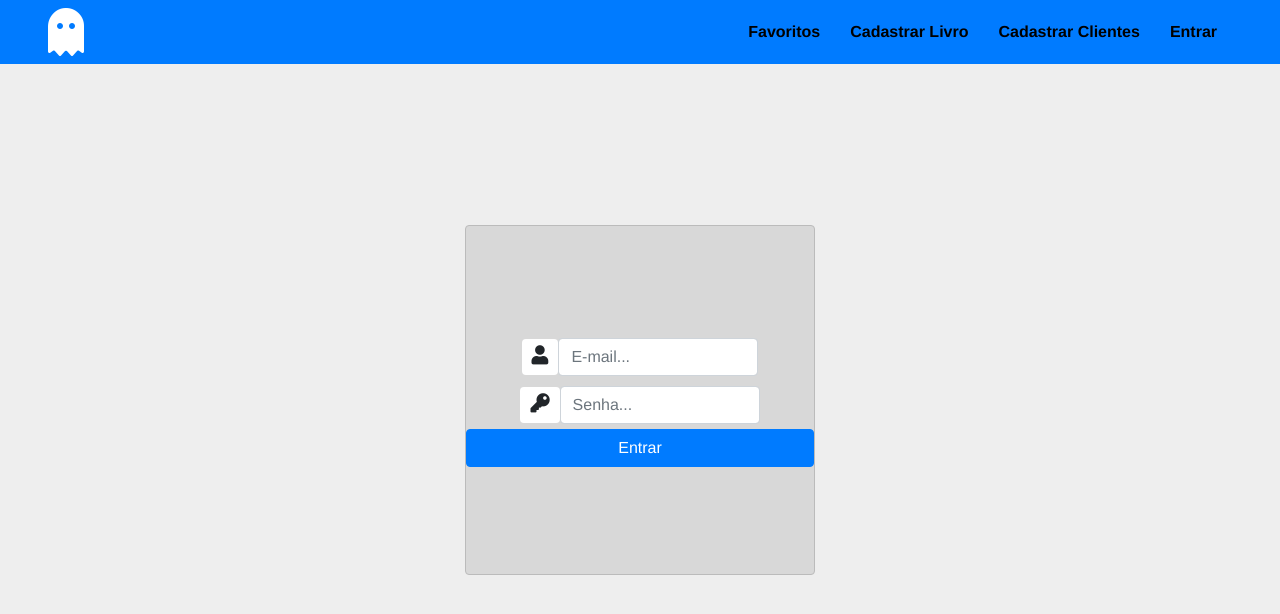
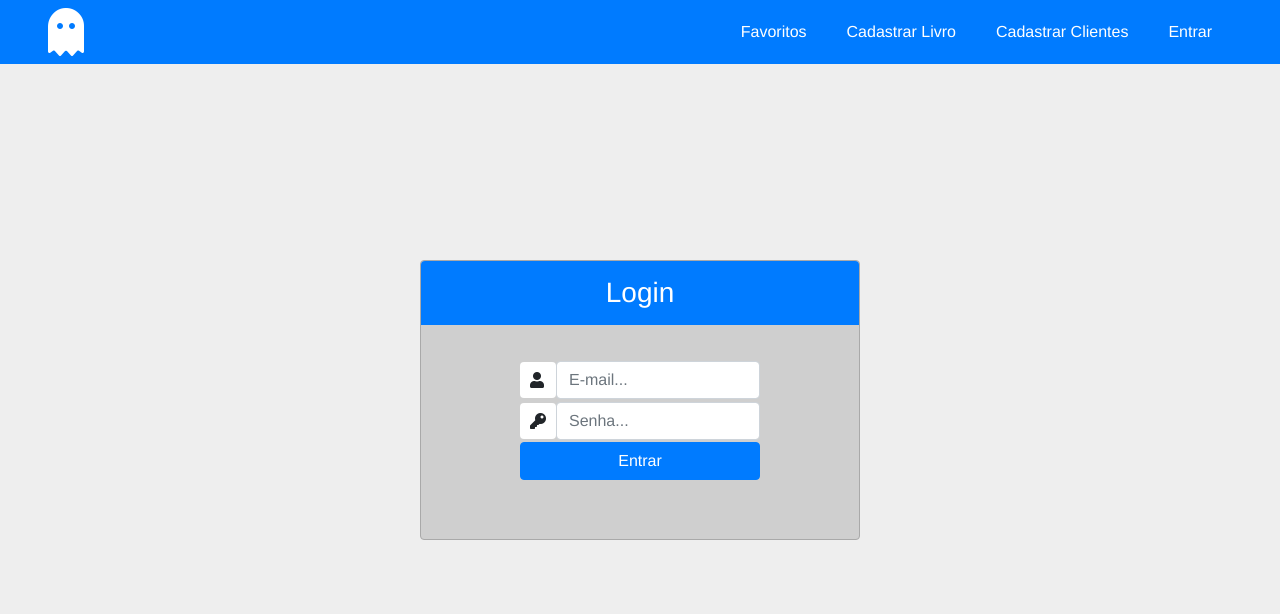
Before and after one commit to MrGuizao/centro-espirita, a React (Create React App) app: page /login in a window 1280 px wide. Shown: the top 614 px of the page. Built offline with nearby package versions, Linux system fonts and the light colour scheme.

Commit message:
estilo do login feito

```diff
--- a/src/components/books/style.css
+++ b/src/components/books/style.css
@@ -2,6 +2,7 @@
      width: 45%;
      height: auto;
      position: relative;
+     padding-right: 20px;
 }
 
 .img-book {
@@ -13,20 +14,21 @@
 .fa-star,
 .fa-heart {
      position: absolute;
-     top: 5px;
-     right: 8px;
-     font-size: 1.8em;
-     color: #ff000040;
+     top: 4px;
+     right: 6px;
+     font-size: 1.6em;
+     color: #ff000050;
      z-index: 2;
 }
 
 .fa-star:hover,
 .fa-heart:hover {
+     /* color: #ffe600; */
      color: #ff0000;
      cursor: pointer;
 }
 
-@media (max-width: 875px){
+@media (max-width: 875px) {
      .card {
           width: 20%;
           height: auto;
@@ -39,6 +41,7 @@
      }
 
 }
+
 /* .books {
      width: 220px;
      min-height: 300px;
--- a/src/components/header/Header.jsx
+++ b/src/components/header/Header.jsx
@@ -8,9 +8,9 @@ export default function Header() {
                <Link to="/" className="fas fa-ghost"></Link>
                {/* <i className="fas fa-ghost"></i> */}
                <ul className="nav justify-content-end">
-                    <Link to="/" className="linkagem">Favoritos</Link>
-                    <Link to="/" className="linkagem">Cadastrar livro</Link>
-                    <Link to="/" className="linkagem">Cadastrar clientes</Link>
+                    <Link to="/favoritos" className="linkagem">Favoritos</Link>
+                    <Link to="/livros" className="linkagem">Cadastrar livro</Link>
+                    <Link to="/clientes" className="linkagem">Cadastrar clientes</Link>
                     <Link to="/login" className="linkagem">Entrar</Link>
                </ul>
           </nav>
--- a/src/components/header/style.css
+++ b/src/components/header/style.css
@@ -1,18 +1,16 @@
 .linkagem {
-     all: unset;
      text-transform: capitalize;
-     font-weight: 600;
-     margin: 0 15px;
+     margin: 0 20px;
      cursor: pointer;
-     color: black;
      text-decoration: none;
+     color: white;
 }
 .linkagem:hover{
      text-decoration: none;
      color: white;
 
 }
-.fa-ghost {
+.fa-ghost, .fa-ghost:hover {
+     color: white;
      font-size: 3rem;
-     color: #fff;
 }
--- a/src/components/login/Login.jsx
+++ b/src/components/login/Login.jsx
@@ -3,17 +3,19 @@ import './login.css';
 
 export default function Login() {
      return (
-
           <form className="login rounded">
-               <div>
-                    <span className="white-box rounded"><i class="fas fa-user"></i></span>
-                    <input type="email" name="email" className="form-control" placeholder="E-mail..." />
-               </div>
-               <div>
-                    <span className="white-box rounded"><i className="fas fa-key"></i></span>
-                    <input type="password" name="password" className="form-control" placeholder="Senha..." />
-               </div>
-               <button className="btn btn-block btn-primary">Entrar</button>
-          </form >
+               <h3 className="bg-primary">Login</h3>
+               <section>
+                    <div>
+                         <label htmlFor="email" class="fas fa-user rounded" />
+                         <input type="email" name="email" id="email" className="form-control" placeholder="E-mail..." />
+                    </div>
+                    <div>
+                         <label htmlFor="password" className="fas fa-key rounded" />
+                         <input type="password" name="password" id="password" className="form-control" placeholder="Senha..." />
+                    </div>
+                    <button className="btn btn-block btn-primary">Entrar</button>
+               </section>
+          </form>
      )
 }
--- a/src/components/login/login.css
+++ b/src/components/login/login.css
@@ -1,9 +1,9 @@
 form.login {
-     text-align: center;
-     width: 350px;
-     height: 350px;
-     background-color: #d8d8d8;
-     border: 1px solid #bbb;
+     width: 440px;
+     height: 280px;
+     padding-top: 40px;
+     background-color: #cfcfcf;
+     border: 1px solid #a9a9a9;
      position: absolute;
      top: 50%;
      left: 50%;
@@ -14,19 +14,34 @@ form.login {
      align-items: center;
 }
 
-form.login div .white-box {
-     background-color: white;
-     padding: 6px 10px;
+form.login h3 {
+     width: 100%;
+     color: white;
+     padding: 15px 0;
+     text-align: center;
+     border-radius: 4px 4px 0 0;
+     position: absolute;
+     top: 0;
 }
 
 form.login div {
      display: flex;
      flex-flow: row nowrap;
+     justify-content: space-evenly;
      align-items: center;
-     justify-content: space-evenly;
-     margin: 5px 0;
+     margin-bottom: 1px;
+
 }
 
-form.login div input {
-     width: 200px;
+.fa-user,
+.fa-key {
+     background-color: #fff;
+     padding: 10px;
+     margin: 2px 0;
+
 }
+
+.fa-user {
+     padding-right: 12px;
+
+}
```
